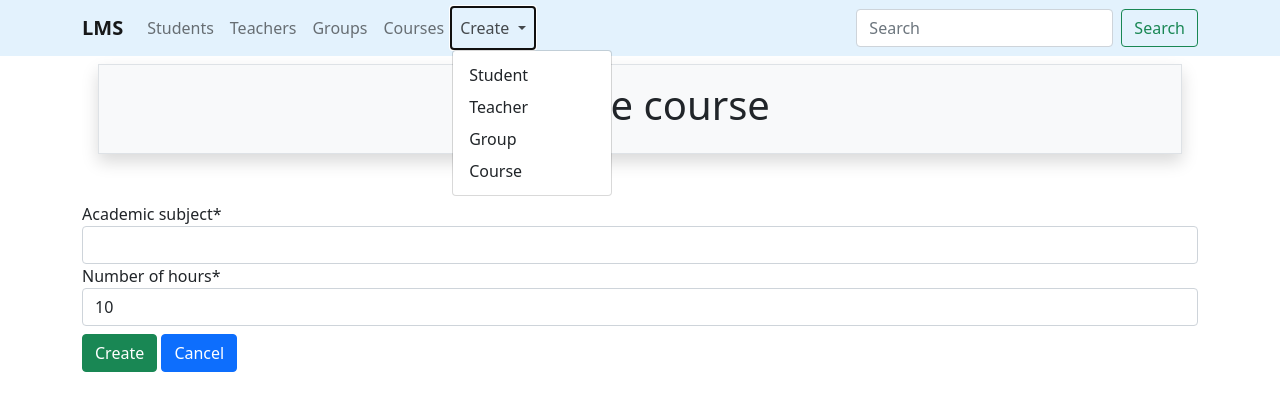
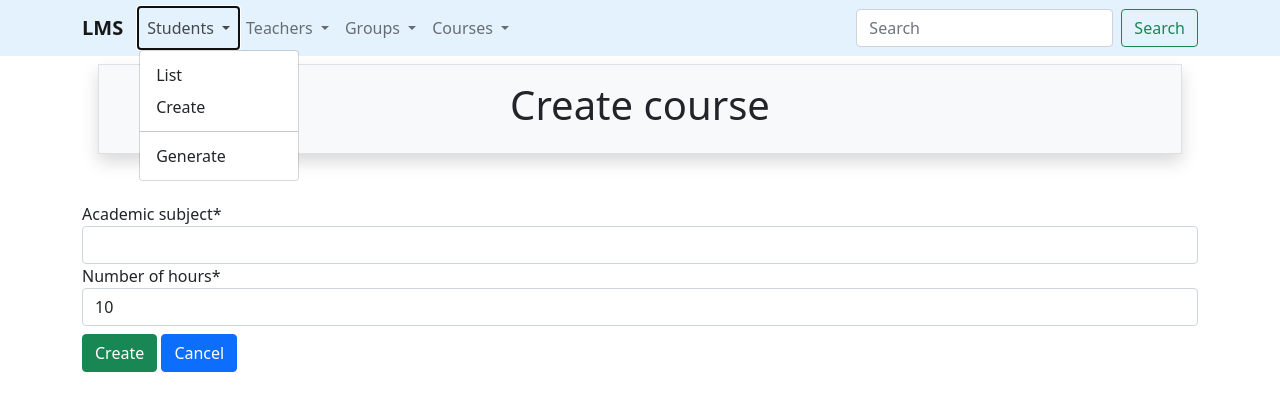
Before and after one commit to RenKus96/test_django, a Django app: page /courses/create/ in a window 1280 px wide, after a click on "Students". Shown: the top 411 px of the page. Run offline with Django 3.2, Linux system fonts and the light colour scheme; parts of the project's set-up code (start-up, migrations or seed data) failed here and were passed over; some libraries are stand-ins or nearby versions.

Commit message:
Navigate Bar Update

```diff
--- a/courses/urls.py
+++ b/courses/urls.py
@@ -1,6 +1,6 @@
 from django.urls import path
 
-from courses.views import get_courses, create_course, update_course, delete_course
+from courses.views import get_courses, create_course, delete_course, generate_courses, update_course
 
 app_name = 'courses'
 
@@ -9,4 +9,5 @@
     path('create/', create_course, name='create'),
     path('update/<int:id>/', update_course, name='update'),
     path('delete/<int:pk>/', delete_course, name='delete'),
+    path('generate_courses/', generate_courses, name='generate'),
 ]
--- a/groups/urls.py
+++ b/groups/urls.py
@@ -1,6 +1,6 @@
 from django.urls import path
 
-from groups.views import get_groups, create_group, update_group, delete_group
+from groups.views import get_groups, create_group, delete_group, generate_groups, update_group
 
 app_name = 'groups'
 
@@ -9,4 +9,5 @@
     path('create/', create_group, name='create'),
     path('update/<int:id>/', update_group, name='update'),
     path('delete/<int:pk>/', delete_group, name='delete'),
+    path('generate_groups/', generate_groups, name='generate'),
 ]
--- a/lms/urls.py
+++ b/lms/urls.py
@@ -33,25 +33,25 @@
     path('hello/', hello),
     path('', index, name='index'),
 
-	path('generate_students/', generate_students),
+	# path('generate_students/', generate_students),
     # path('students/', get_students),
     # path('students/create/', create_student),
     # path('students/update/<int:id>', update_student),
     path('students/', include('students.urls')),
 
-    path('generate_groups/', generate_groups),
+    # path('generate_groups/', generate_groups),
 	# path('groups/', get_groups),
     # path('groups/create/', create_group),
     # path('groups/update/<int:id>', update_group),
     path('groups/', include('groups.urls')),
 
-    path('generate_teachers/', generate_teachers),
+    # path('generate_teachers/', generate_teachers),
 	# path('teachers/', get_teachers),
     # path('teachers/create/', create_teacher),
     # path('teachers/update/<int:id>', update_teacher),
     path('teachers/', include('teachers.urls')),
 
-    path('generate_courses/', generate_courses),
+    # path('generate_courses/', generate_courses),
     path('courses/', include('courses.urls')),
 
 	path('__debug__/', include(debug_toolbar.urls)),
--- a/students/urls.py
+++ b/students/urls.py
@@ -1,6 +1,6 @@
 from django.urls import path
 
-from students.views import get_students, create_student, update_student, delete_student
+from students.views import get_students, create_student, delete_student, generate_students, update_student
 
 app_name = 'students'
 
@@ -9,4 +9,6 @@
     path('create/', create_student, name='create'),
     path('update/<int:id>/', update_student, name='update'),
     path('delete/<int:pk>/', delete_student, name='delete'),
+    path('generate_students/', generate_students, name='generate'),
+
 ]
--- a/teachers/urls.py
+++ b/teachers/urls.py
@@ -1,6 +1,6 @@
 from django.urls import path
 
-from teachers.views import get_teachers, create_teacher, update_teacher, delete_teacher
+from teachers.views import get_teachers, create_teacher, delete_teacher, generate_teachers, update_teacher
 
 app_name = 'teachers'
 
@@ -9,4 +9,5 @@
     path('create/', create_teacher, name='create'),
     path('update/<int:id>/', update_teacher, name='update'),
     path('delete/<int:pk>/', delete_teacher, name='delete'),
+    path('generate_teachers/', generate_teachers, name='generate'),
 ]
--- a/templates/includes/nav_bar.html
+++ b/templates/includes/nav_bar.html
@@ -7,7 +7,7 @@
     </button>
     <div class="collapse navbar-collapse" id="navbarSupportedContent">
       <ul class="navbar-nav me-auto mb-2 mb-lg-0">
-        <li class="nav-item">
+        <!-- <li class="nav-item">
           <a class="nav-link" href="{% url 'students:list' %}">Students</a>
         </li>
         <li class="nav-item">
@@ -18,8 +18,52 @@
         </li>
         <li class="nav-item">
           <a class="nav-link" href="{% url 'courses:list' %}">Courses</a>
+        </li> -->
+        <li class="nav-item dropdown">
+          <a class="nav-link dropdown-toggle" href="#" id="navbarDropdown" role="button" data-bs-toggle="dropdown" aria-expanded="false">
+            Students
+          </a>
+          <ul class="dropdown-menu" aria-labelledby="navbarDropdown">
+            <li><a class="dropdown-item" href="{% url 'students:list' %}">List</a></li>
+            <li><a class="dropdown-item" href="{% url 'students:create' %}">Create</a></li>
+            <li><hr class="dropdown-divider"></li>
+            <li><a class="dropdown-item" href="{% url 'students:generate' %}">Generate</a></li>
+          </ul>
         </li>
         <li class="nav-item dropdown">
+          <a class="nav-link dropdown-toggle" href="#" id="navbarDropdown" role="button" data-bs-toggle="dropdown" aria-expanded="false">
+            Teachers
+          </a>
+          <ul class="dropdown-menu" aria-labelledby="navbarDropdown">
+            <li><a class="dropdown-item" href="{% url 'teachers:list' %}">List</a></li>
+            <li><a class="dropdown-item" href="{% url 'teachers:create' %}">Create</a></li>
+            <li><hr class="dropdown-divider"></li>
+            <li><a class="dropdown-item" href="{% url 'teachers:generate' %}">Generate</a></li>
+          </ul>
+        </li>
+        <li class="nav-item dropdown">
+          <a class="nav-link dropdown-toggle" href="#" id="navbarDropdown" role="button" data-bs-toggle="dropdown" aria-expanded="false">
+            Groups
+          </a>
+          <ul class="dropdown-menu" aria-labelledby="navbarDropdown">
+            <li><a class="dropdown-item" href="{% url 'groups:list' %}">List</a></li>
+            <li><a class="dropdown-item" href="{% url 'groups:create' %}">Create</a></li>
+            <li><hr class="dropdown-divider"></li>
+            <li><a class="dropdown-item" href="{% url 'groups:generate' %}">Generate</a></li>
+          </ul>
+        </li>
+        <li class="nav-item dropdown">
+          <a class="nav-link dropdown-toggle" href="#" id="navbarDropdown" role="button" data-bs-toggle="dropdown" aria-expanded="false">
+            Courses
+          </a>
+          <ul class="dropdown-menu" aria-labelledby="navbarDropdown">
+            <li><a class="dropdown-item" href="{% url 'courses:list' %}">List</a></li>
+            <li><a class="dropdown-item" href="{% url 'courses:create' %}">Create</a></li>
+            <li><hr class="dropdown-divider"></li>
+            <li><a class="dropdown-item" href="{% url 'courses:generate' %}">Generate</a></li>
+          </ul>
+        </li>
+        <!-- <li class="nav-item dropdown">
           <a class="nav-link dropdown-toggle" href="#" id="navbarDropdown" role="button" data-bs-toggle="dropdown" aria-expanded="false">
             Create
           </a>
@@ -28,11 +72,9 @@
             <li><a class="dropdown-item" href="{% url 'teachers:create' %}">Teacher</a></li>
             <li><a class="dropdown-item" href="{% url 'groups:create' %}">Group</a></li>
             <li><a class="dropdown-item" href="{% url 'courses:create' %}">Course</a></li>
-            <!-- <li><hr class="dropdown-divider"></li>
-            <li><a class="dropdown-item" href="#">Something else here</a></li> -->
           </ul>
-        <!-- </li>
-        <li class="nav-item">
+        </li> -->
+        <!-- <li class="nav-item">
           <a class="nav-link disabled" href="#" tabindex="-1" aria-disabled="true">Disabled</a>
         </li> -->
       </ul>
```
Also changed, not shown: db.sqlite3.
